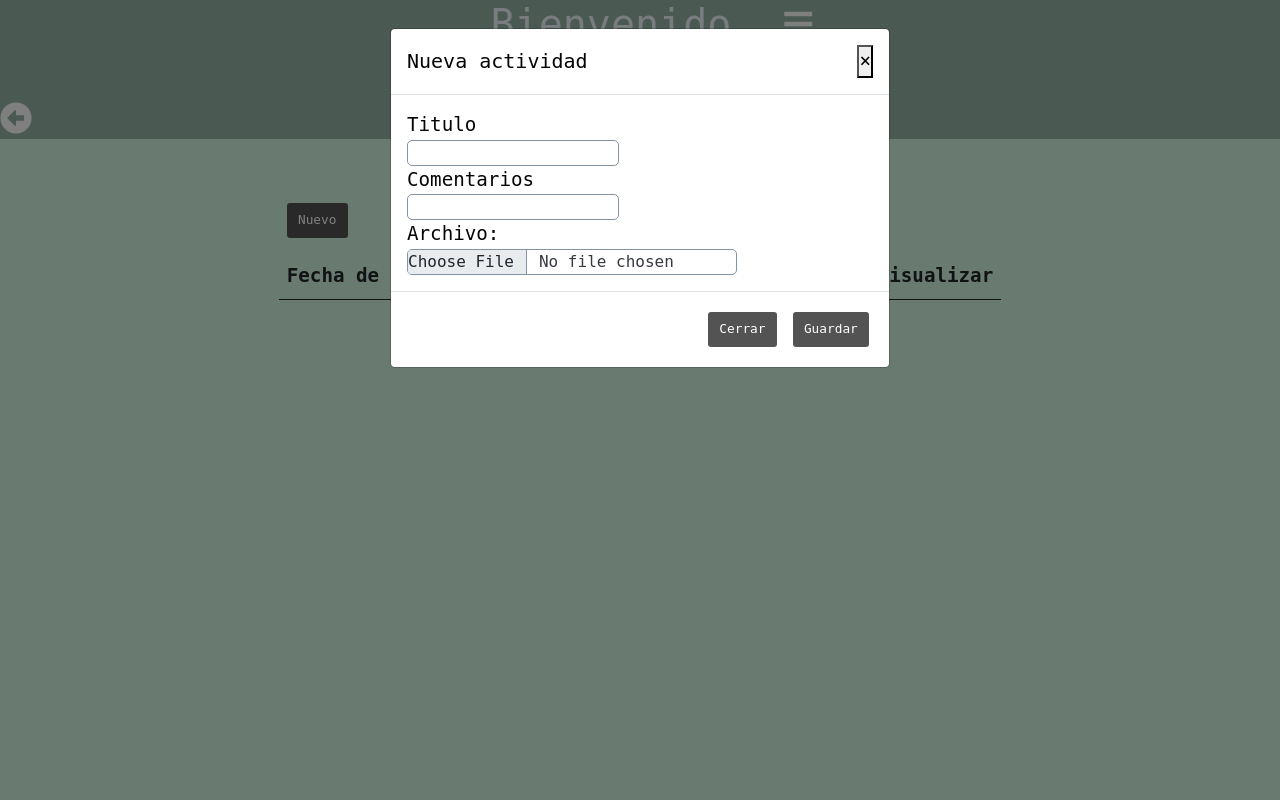
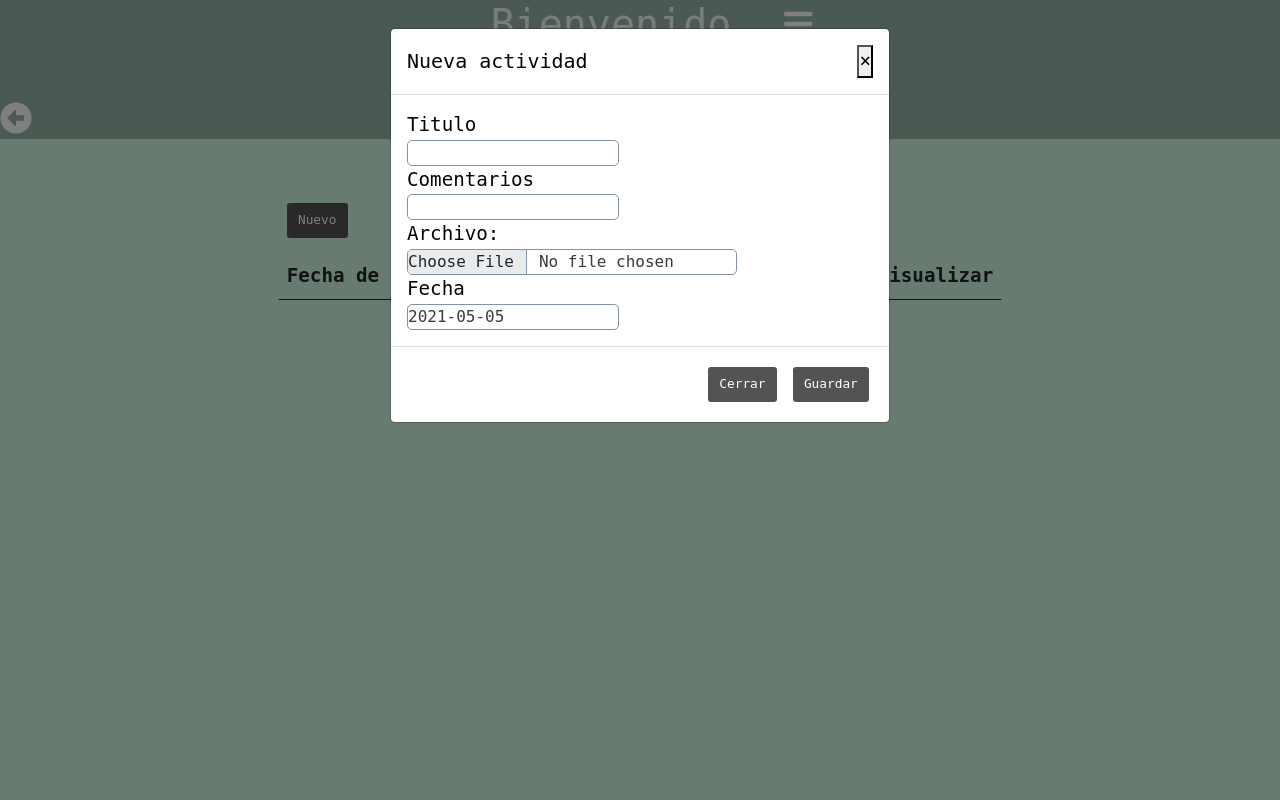
Before and after one commit to Mab9520/TT, a PHP site: page /TT/subir/subirActividadEsp.php?id=1 in a window 1280 px wide, after a click on "Nuevo". Run offline with PHP 8.4, Linux system fonts and the light colour scheme; the visitor is signed in with stand-in values (Sample User, id 1); data that the repository does not hold is empty; some libraries are stand-ins or nearby versions; some web fonts are replaced.

Commit message:
Fechas ok

```diff
--- a/subir/subirActividadEsp.php
+++ b/subir/subirActividadEsp.php
@@ -17,7 +17,6 @@ $conexion = conexion("root", "");
 
 $tmp = array();
 $res = array();
-$fecha = date('Y-m-d');
 $id_estudiante = $_GET['id'];
 $sel = $conexion->query("SELECT * FROM files WHERE id_Estudiante = '$id_estudiante'");//se seleccionan los archivos del id del estudiante
 while ($row = $sel->fetch(PDO::FETCH_ASSOC)) {
@@ -98,7 +97,7 @@ while ($row = $sel->fetch(PDO::FETCH_ASSOC)) {
                         <tbody>
                             <?php foreach ($res as $val) { ?>
                                 <tr>
-                                    <td><?php echo $fecha ?> </td>
+                                    <td><?php echo $val['fecha'] ?> </td>
                                     <td><?php echo $val['title'] ?></td>
                                     <td><?php echo $val['description'] ?></td>
                                     <td>
@@ -136,6 +135,10 @@ while ($row = $sel->fetch(PDO::FETCH_ASSOC)) {
                             <div class="form-group">
                                 <label for="description">Archivo:</label>
                                 <input type="file" class="form-control" id="file" name="file">
+                            </div>
+                            <div class="form-group">
+                                <label for="description">Fecha</label>
+                                <input class="form-control" name="fecha" value="<?php $fecha = date('Y-m-d'); echo $fecha;?>">
                             </div>
                         </form>
                     </div>
--- a/subir/upload.php
+++ b/subir/upload.php
@@ -13,7 +13,7 @@ $esp = $_SESSION['id'];
 if ($_SERVER['REQUEST_METHOD'] == 'POST') {
     $title = $_POST['title'];
     $description = $_POST['description'];
-    $fecha = date('Y-m-d');
+    $fecha = $_POST['fecha'];
 
     $file_name = $_FILES['file']['name'];
 
--- a/views/seguimiento.php
+++ b/views/seguimiento.php
@@ -6,7 +6,6 @@ include('../includes/funciones.php');
 include('../clases/Estudiante.php');
 require('headerEsp.php');
 $conexion = conexion("root", "");
-$fecha = date('Y-m-d');
 $usuario = Estudiante::usuarioPorId($_GET['id']);
 $tmp = array();
 $res = array();
@@ -74,7 +73,7 @@ while ($rowesp = $selesp->fetch(PDO::FETCH_ASSOC)) {
                             <?php foreach ($resesp as $valesp) { ?>
                                 <tr>
                                     <td>
-                                        <?php echo $fecha ?>
+                                        <?php echo $valesp['fecha']; ?>
 
                                     </td>
                                     <td>
```
